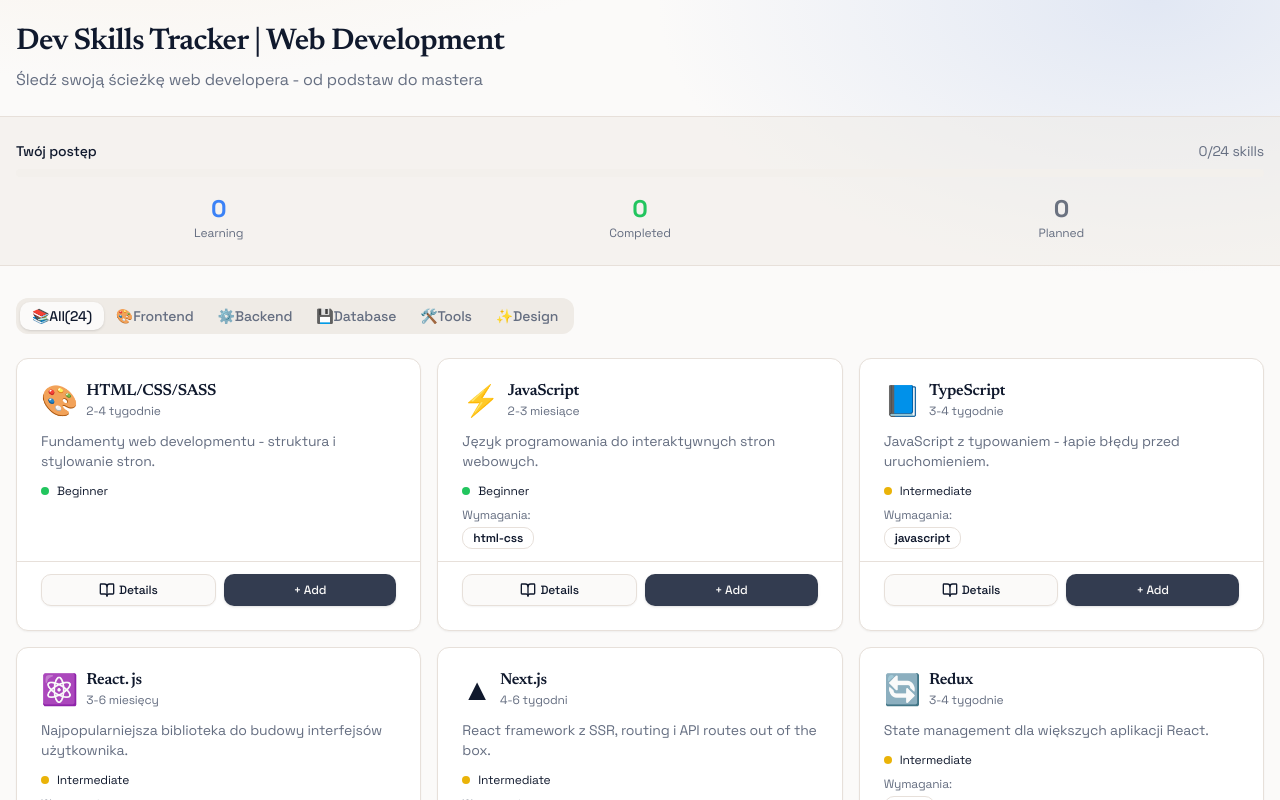
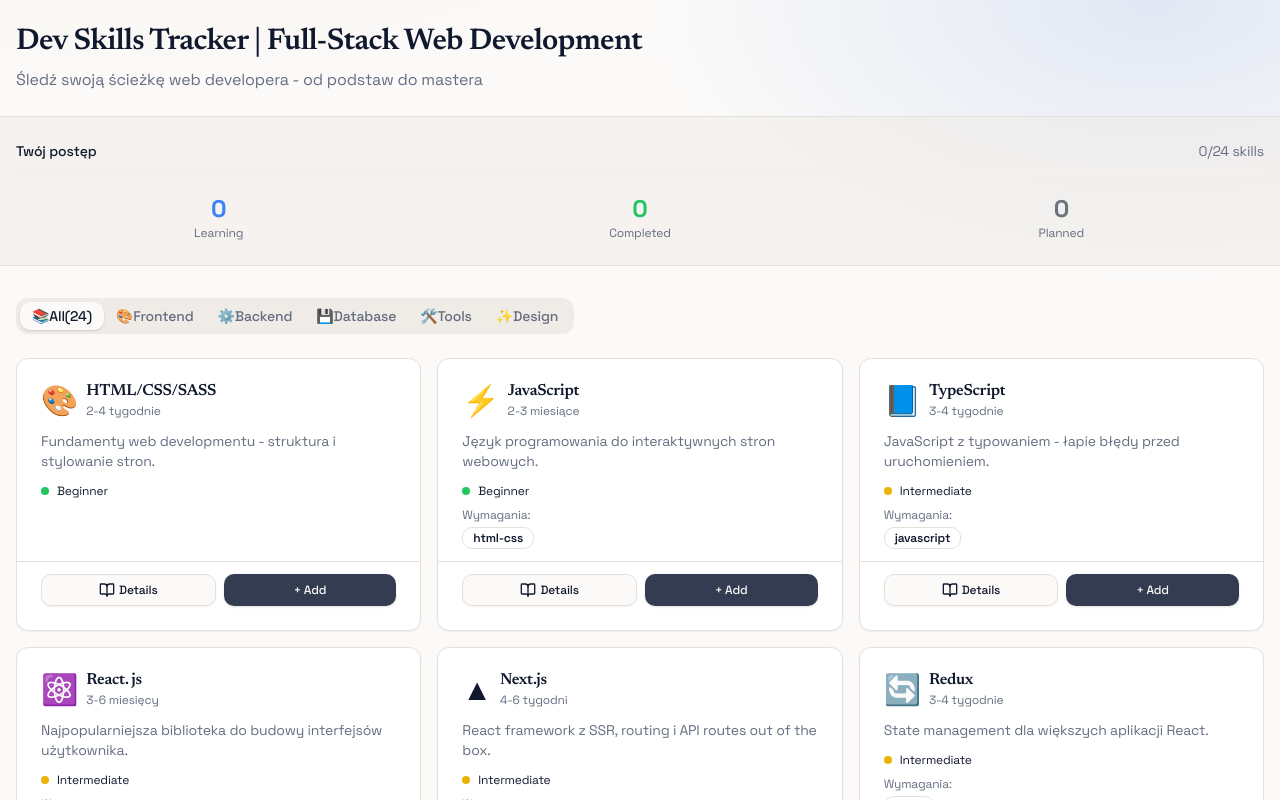
Before and after one commit to SilverStorm2/dev-skills-tracker, a React (Vite) app: page / in a window 1280 px wide. Shown: the top 800 px of the page. Built offline with nearby package versions, Linux system fonts and the light colour scheme.

Commit message:
fix: problem with name not visible sorted

```diff
--- a/index.html
+++ b/index.html
@@ -6,6 +6,9 @@
     <meta name="viewport" content="width=device-width, initial-scale=1.0" />
     <title>Dev Skills Tracker | Full-Stack Web Development</title>
     <meta name="description" content="Śledź swoją ścieżkę web developera - od podstaw do mastera" />
+    <meta property="og:title" content="Dev Skills Tracker | Full-Stack Web Development" />
+    <meta property="og:description" content="Śledź swoją ścieżkę web developera - od podstaw do mastera" />
+    <meta property="og:type" content="website" />
   </head>
   <body>
     <div id="root"></div>
--- a/src/App.tsx
+++ b/src/App.tsx
@@ -23,7 +23,7 @@
       <header className="border-b">
         <div className="container mx-auto px-4 py-6">
           <h1 className="text-3xl font-bold mb-2">
-            Dev Skills Tracker | Web Development
+            Dev Skills Tracker | Full-Stack Web Development
           </h1>
           <p className="text-muted-foreground text-sm sm:text-base">
             Śledź swoją ścieżkę web developera - od podstaw do mastera
```
